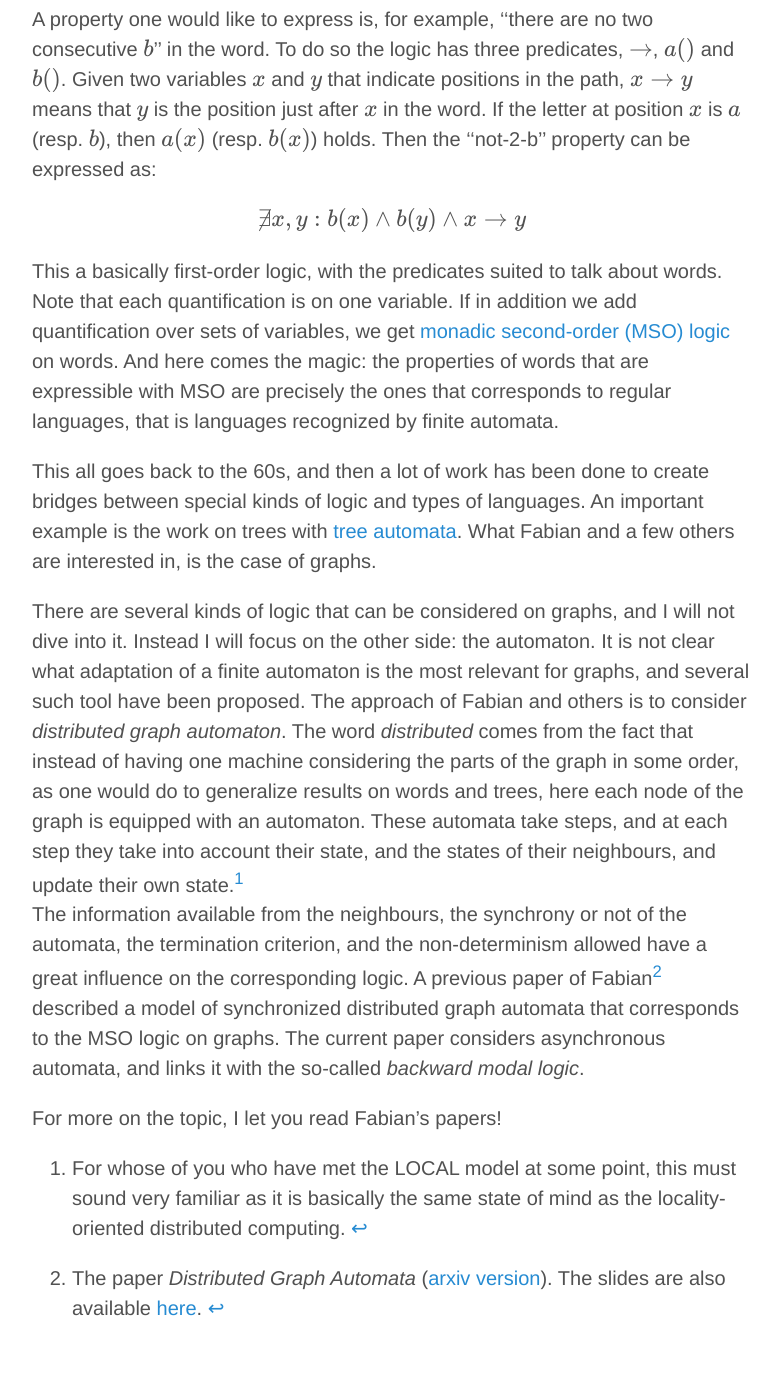
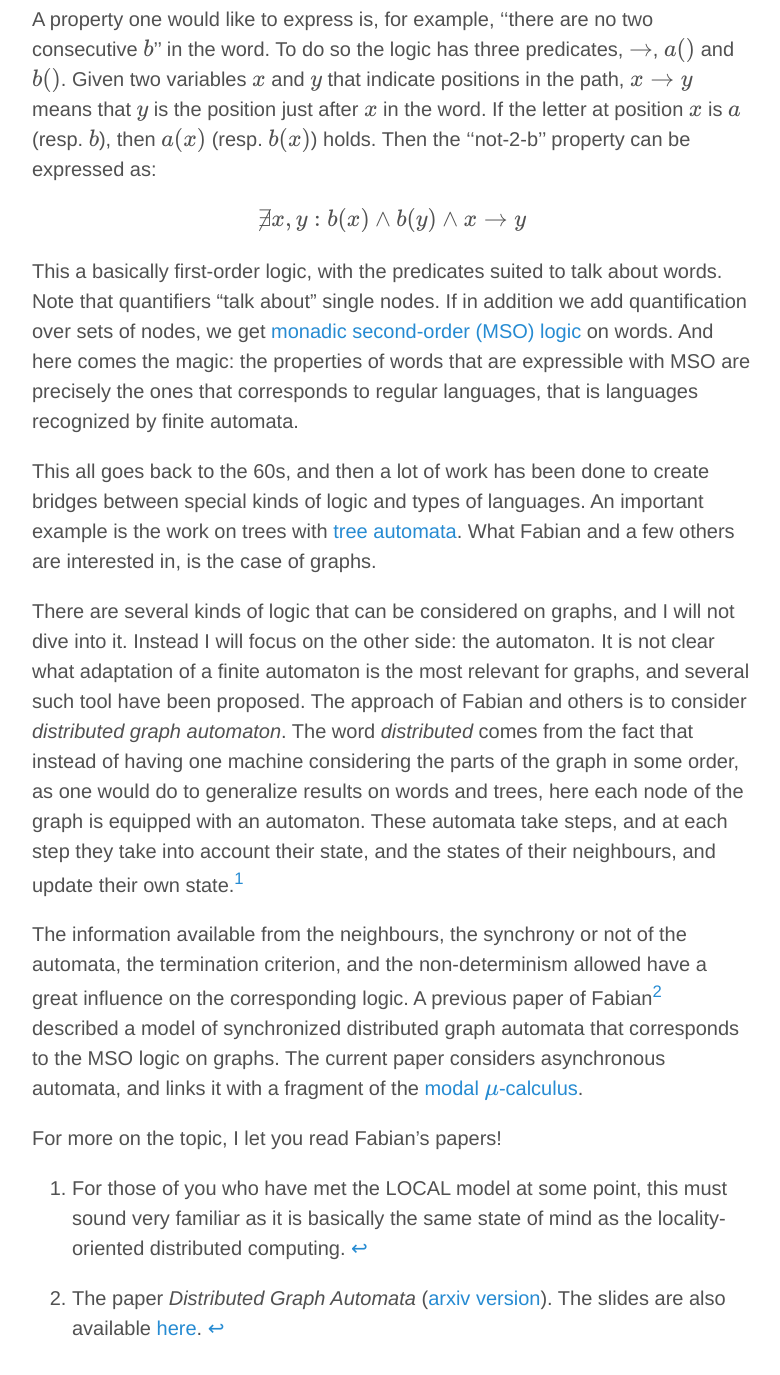
Before and after one commit to semidoc/semidoc.github.io, a Jekyll site: the page built from _posts/2017-05-12-reiter-dga.md, in a window 1280 px wide and 1400 px high, scrolled down 1039 px. Shown: the top 1375 px of the window, without its empty margins (248-1028 px from the left). Built offline with Jekyll 4.4.1, drawn with Linux system fonts in a browser that asks for light colours; formulas are drawn with MathJax 3.

Commit message:
rectif de fabian

```diff
--- a/_posts/2017-05-12-reiter-dga.md
+++ b/_posts/2017-05-12-reiter-dga.md
@@ -22,14 +22,15 @@ A property one would like to express is, for example, ''there are no two consecu
 
 $$\not \exists x,y: b(x) \wedge b(y) \wedge x \rightarrow y $$
 
-This a basically first-order logic, with the predicates suited to talk about words. Note that each quantification is on one variable. If in addition we add quantification over sets of variables, we get [monadic second-order (MSO) logic](https://en.wikipedia.org/wiki/Monadic_second-order_logic) on words. And here comes the magic: the properties of words that are expressible with MSO are precisely the ones that corresponds to regular languages, that is languages recognized by finite automata.
+This a basically first-order logic, with the predicates suited to talk about words. Note that quantifiers “talk about” single nodes. If in addition we add quantification over sets of nodes, we get [monadic second-order (MSO) logic](https://en.wikipedia.org/wiki/Monadic_second-order_logic) on words. And here comes the magic: the properties of words that are expressible with MSO are precisely the ones that corresponds to regular languages, that is languages recognized by finite automata.
 
 This all goes back to the 60s, and then a lot of work has been done to create bridges between special kinds of logic and types of languages. An important example is the work on trees with [tree automata](https://en.wikipedia.org/wiki/Tree_automaton). What Fabian and a few others are interested in, is the case of graphs.
 
 There are several kinds of logic that can be considered on graphs, and I will not dive into it. Instead I will focus on the other side: the automaton. It is not clear what adaptation of a finite automaton is the most relevant for graphs, and several such tool have been proposed. The approach of Fabian and others is to consider _distributed graph automaton_. The word _distributed_ comes from the fact that instead of having one machine considering the parts of the graph in some order, as one would do to generalize results on words and trees, here each node of the graph is equipped with an automaton. These automata take steps, and at each step they take into account their state, and the states of their neighbours, and update their own state.[^1]
-The information available from the neighbours, the synchrony or not of the automata, the termination criterion, and the non-determinism allowed have a great influence on the corresponding logic. A previous paper of Fabian[^2] described a model of synchronized distributed graph automata that corresponds to the MSO logic on graphs. The current paper considers asynchronous automata, and links it with the so-called _backward modal logic_.
+
+The information available from the neighbours, the synchrony or not of the automata, the termination criterion, and the non-determinism allowed have a great influence on the corresponding logic. A previous paper of Fabian[^2] described a model of synchronized distributed graph automata that corresponds to the MSO logic on graphs. The current paper considers asynchronous automata, and links it with a fragment of the [modal $\mu$-calculus](https://en.wikipedia.org/wiki/Modal_%CE%BC-calculus).
 
 For more on the topic, I let you read Fabian's papers!
 
-[^1]:For whose of you who have met the LOCAL model at some point, this must sound very familiar as it is basically the same state of mind as the locality-oriented distributed computing.
+[^1]:For those of you who have met the LOCAL model at some point, this must sound very familiar as it is basically the same state of mind as the locality-oriented distributed computing.
 [^2]:The paper _Distributed Graph Automata_ ([arxiv version](https://arxiv.org/abs/1408.3030)). The slides are also available [here](https://www.irif.fr/_media/users/reiterf/lics2015.pdf).
```
Also changed, not shown: 4 other files.
